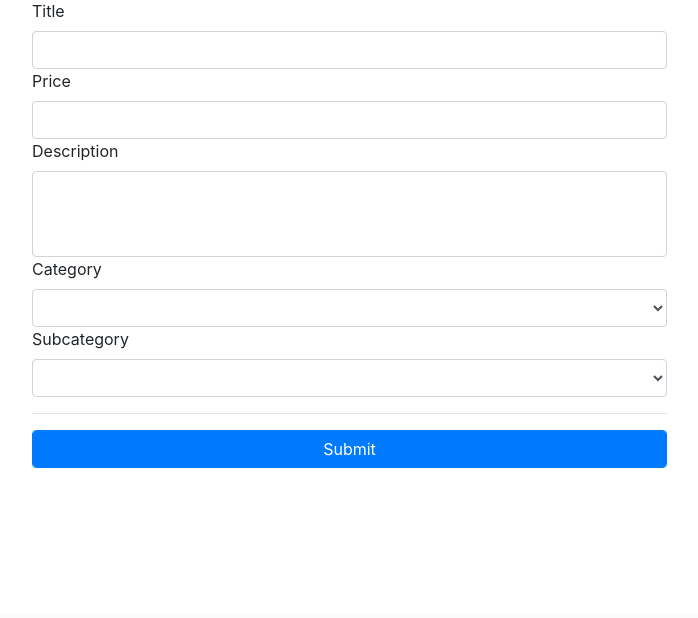
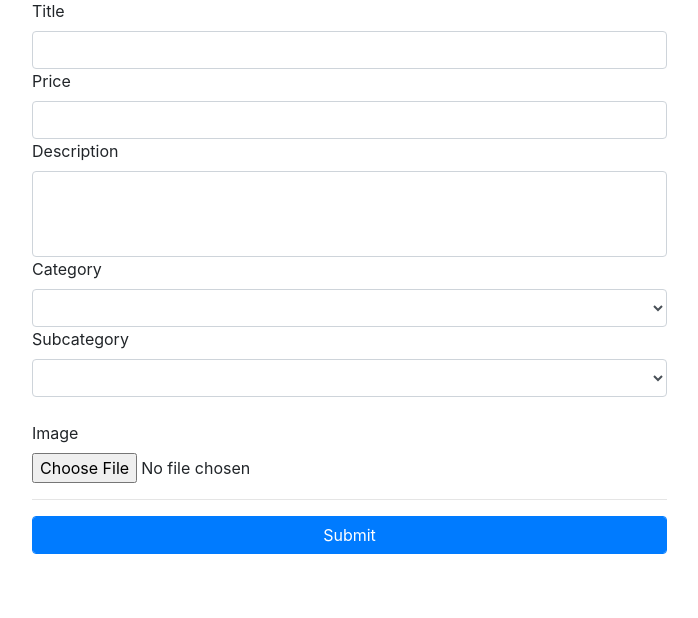
Before and after one commit to AlexGidman/Webshop, a Flask app: template templates/new_item.html in a window 1280 px wide. Shown: the part 186-804 px from the top of the page, without its empty margins (243-941 px from the left). Before the commit the page ends 654 px from the top, so only its background shows below. Run offline with Flask 2, Linux system fonts and the light colour scheme; the template is opened without the code that fills it: values that come from a table or form of the project are taken from there, others are empty; some libraries are stand-ins or nearby versions.

Commit message:
upload image capability added

```diff
--- a/app.py
+++ b/app.py
@@ -1,13 +1,22 @@
-from flask import Flask, render_template, request, redirect, url_for, g, flash
+from flask import Flask, send_from_directory, render_template, request, redirect, url_for, g, flash
 from flask_wtf import FlaskForm
-from wtforms import StringField, TextAreaField, SubmitField, SelectField, DecimalField
+from flask_wtf.file import FileAllowed, FileRequired
+from wtforms import StringField, TextAreaField, SubmitField, SelectField, DecimalField, FileField
 from wtforms.validators import InputRequired, DataRequired, Length
+from werkzeug.utils import secure_filename
 # import pdb
 import sqlite3
+import os
+import datetime
+from secrets import token_hex
+
+basedir = os.path.abspath(os.path.dirname(__file__))
 
 app = Flask(__name__)
 app.config["SECRET_KEY"] = "dev"
-
+app.config["ALLOWED_IMAGE_EXTENSIONS"] = ["jpeg", "jpg", "png"]
+app.config["MAX_CONTENT_LENGTH"] = 16 * 1024 * 1024
+app.config["IMAGE_UPLOADS"] = os.path.join(basedir, "uploads")
 
 class ItemForm(FlaskForm):
     title = StringField("Title", validators=[InputRequired("Input is required!"), DataRequired("Data is required!"),
@@ -16,6 +25,7 @@ class ItemForm(FlaskForm):
     description = TextAreaField("Description",
                                 validators=[InputRequired("Input is required!"), DataRequired("Data is required!"),
                                             Length(min=5, max=40, message="Input must be between 5 & 40 characters!")])
+    image       = FileField("Image", validators=[FileRequired(), FileAllowed(app.config["ALLOWED_IMAGE_EXTENSIONS"], "Images only!")])
 
 class NewItemForm(ItemForm):
     category    = SelectField("Category", coerce=int)
@@ -124,8 +134,8 @@ def item(item_id):
                 "description": row[2],
                 "price": row[3],
                 "image": row[4],
-                "category": row[5]
-                # "subcategory": row[6]
+                "category": row[5],
+                "subcategory": row[6]
         }
     except:
         item = {}
@@ -157,7 +167,7 @@ def home():
     subcategories.insert(0, (0, "---"))
     form.subcategory.choices = subcategories
 
-    query = """SELECT i.id, i.title, i.description, i.price, c.name, s.name
+    query = """SELECT i.id, i.title, i.description, i.price, i.image, c.name, s.name
             FROM items AS i
             INNER JOIN categories AS c ON i.category_id = c.id
             INNER JOIN subcategories AS s ON i.subcategory_id = s.id"""
@@ -204,12 +214,16 @@ def home():
             "description": row[2],
             "price": row[3],
             "image": row[4],
-            "category": row[5]
-            # "subcategory": row[6]
+            "category": row[5],
+            "subcategory": row[6]
         }
         items.append(item)  # add item to items list
 
     return render_template("home.html", items=items, form=form)
+
+@app.route("/uploads/<filename>")
+def uploads(filename):
+    return send_from_directory(app.config["IMAGE_UPLOADS"], filename)
 
 
 # CREATE ITEM
@@ -235,16 +249,16 @@ def new_item():
 
 
     if form.validate_on_submit():
-        c.execute("""INSERT INTO items
-        (title, description, price, image, category_id, subcategory_id)
-        VALUES (?,?,?,?,?,?)""",
-                  (form.title.data,
-                   form.description.data,
-                   float(form.price.data),
-                   "",
-                   form.category,
-                   form.subcategory)
-                  )
+
+        format = "%Y$m$dT%H$M%S"
+        now = datetime.datetime.utcnow().strftime(format)
+        random_string = token_hex(2)
+        filename = random_string + "_" + now + "_" + form.image.data.filename
+        filename = secure_filename(filename)
+        form.image.data.save(os.path.join(app.config["IMAGE_UPLOADS"], filename))
+
+        c.execute("""INSERT INTO items (title, description, price, image, category_id, subcategory_id) VALUES (?,?,?,?,?,?)""",
+                  (form.title.data, form.description.data, float(form.price.data), filename, form.category.data, form.subcategory.data))
         conn.commit()
 
         flash("Item {} has been successfully submitted".format(request.form.get("title")), "success")
--- a/templates/home.html
+++ b/templates/home.html
@@ -34,7 +34,7 @@
 
                     <div class="embed-responsive embed-responsive-16by9">
                         <a href="{{ url_for('item', item_id=item.id) }}">
-                            <img class="card-img-top embed-responsive-item" src="{{ url_for('static', filename='images/placeholder.png') }}">
+                            <img class="card-img-top embed-responsive-item" src="{% if item.image %}{{ url_for('uploads', filename=item.image) }}{% else %}{{  url_for('static', filename='images/logo.png') }}{% endif %}">
                         </a>
                     </div>
 
--- a/templates/item.html
+++ b/templates/item.html
@@ -14,7 +14,7 @@
   <div class="col-lg-9">
     <div class="card mt-4">
       <div class="embed-responsive embed-responsive-16by9">
-        <img class="card-img-top embed-responsive-item" src="{{ url_for('static', filename='images/placeholder.png') }}">
+        <img class="card-img-top embed-responsive-item" src="{% if item.image %}{{ url_for('uploads', filename=item.image) }}{% else %}{{  url_for('static', filename='images/logo.png') }}{% endif %}">
       </div>
       <div class="card-body">
         <h3 class="card-title">{{ item.title }}</h3>
--- a/templates/new_item.html
+++ b/templates/new_item.html
@@ -6,7 +6,7 @@
     <div class="row">
         <div class="col-lg-7 offset-lg-2 my-5">
             <h1>Add new item</h1><hr>
-            <form class="form-group" method="post" action="{{ url_for('new_item') }}">
+            <form class="form-group" method="post" action="{{ url_for('new_item') }}" enctype="multipart/form-data">
                 {{ form.hidden_tag() }}
                 {{ form.title.label }}
                 {{ form.title(class="form-control") }}
@@ -22,6 +22,9 @@
 
                 {{ form.subcategory.label }}
                 {{ form.subcategory(class="form-control") }}
+                <br>
+                {{  form.image.label }} <br>
+                {{  form.image }}
                 <hr>
                 {{ form.submit(class="btn btn-primary form-control") }}
             </form>
```
Also changed, not shown: templates/edit_item.html (+4 -7 lines), uploads/bc32_2020mdT15M39_unnamed.png (added).
